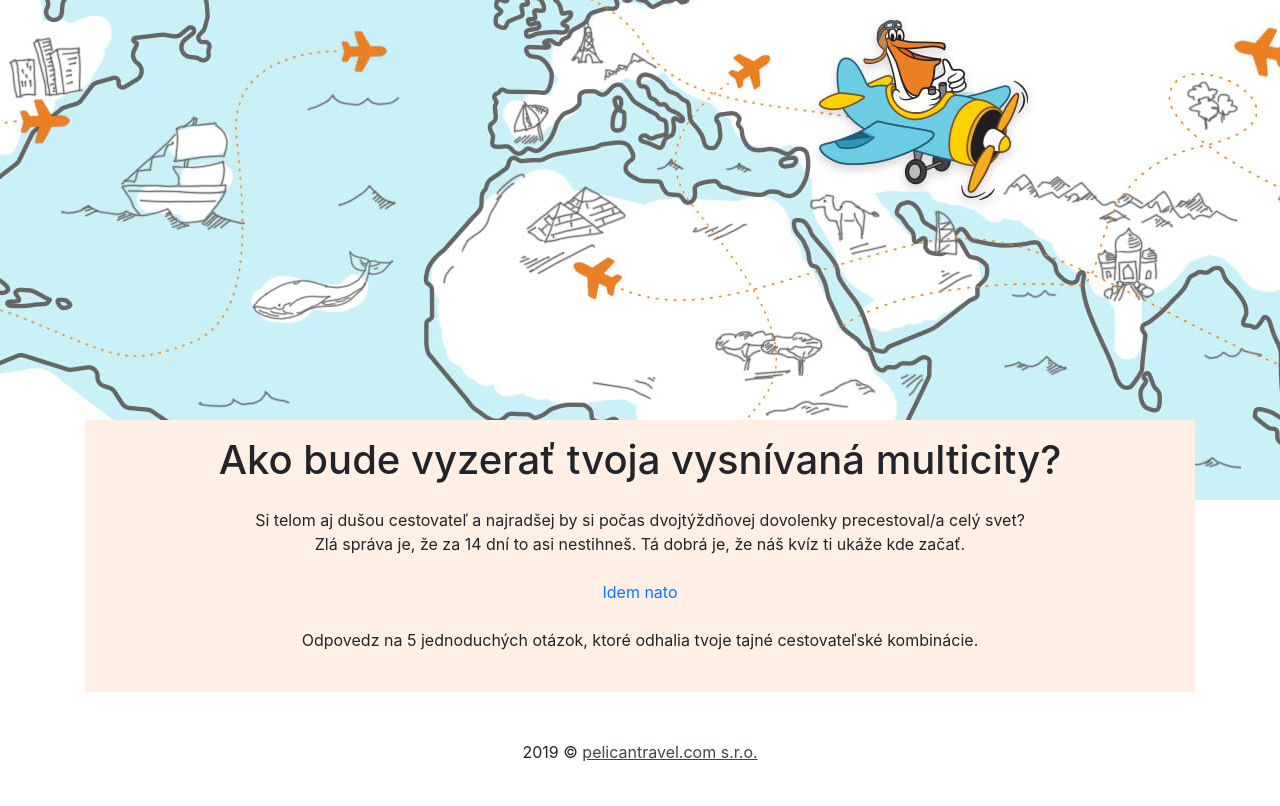
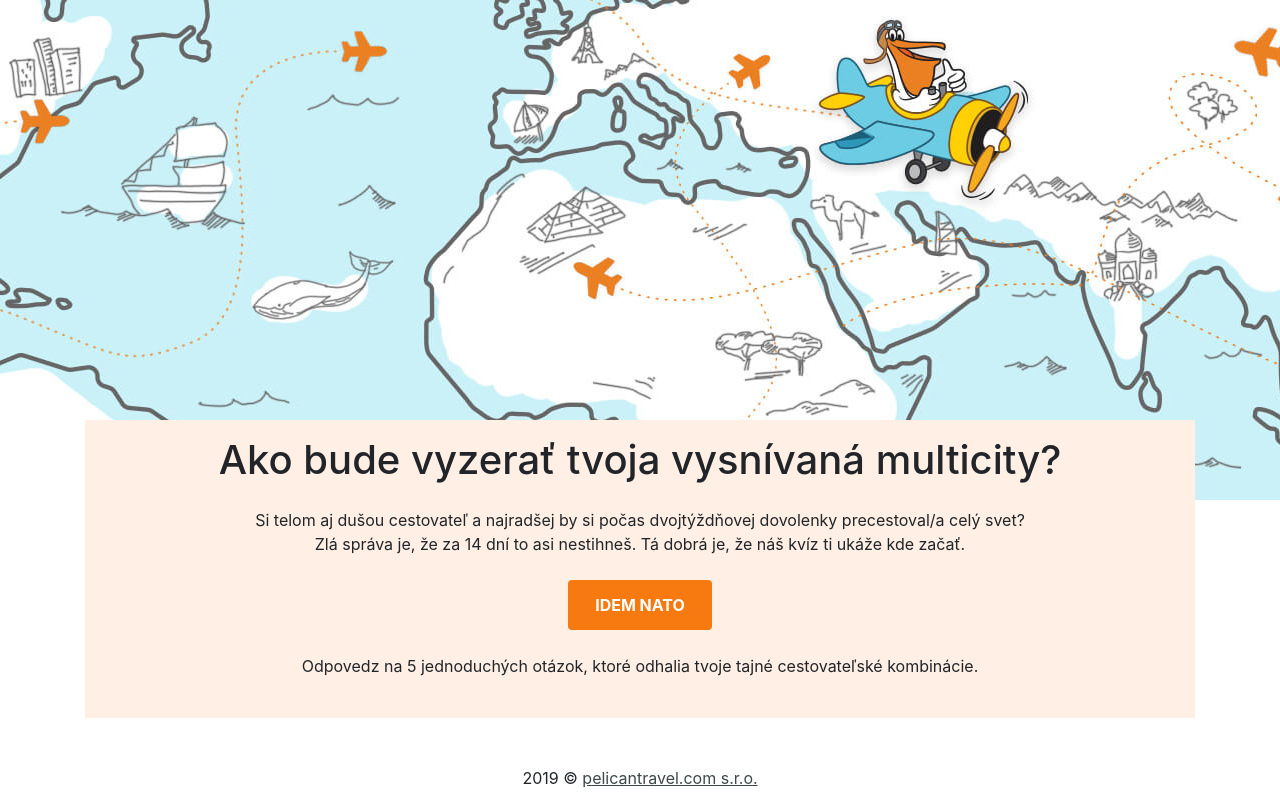
Before and after one commit to DaDlugosch/pelikan-survey, a PHP site: page / in a window 1280 px wide. Before the commit the page ends 762 px from the top, so only its background shows below. Run offline with PHP 8.4, Linux system fonts and the light colour scheme.

Commit message:
Change start button design

```diff
--- a/assets/styles/style.css
+++ b/assets/styles/style.css
@@ -6,6 +6,18 @@ header .hero-image {
 
 main {
   margin-top: -6rem;
+}
+
+main .pelikan-button {
+  background-color: #F77A10;
+  border-radius: 4px;
+  font-weight: bold;
+  font-size: 1rem;
+  line-height: 1rem;
+  text-transform: uppercase;
+  padding: 17px 27px;
+  color: #FFF;
+  border: 0;
 }
 
 main .form {
--- a/assets/styles/style.scss
+++ b/assets/styles/style.scss
@@ -7,6 +7,18 @@ header {
 
 main {
     margin-top: -6rem;
+
+    .pelikan-button {
+        background-color: #F77A10;
+        border-radius: 4px;
+        font-weight: bold;
+        font-size: 1rem;
+        line-height: 1rem;
+        text-transform: uppercase;
+        padding: 17px 27px;
+        color: #FFF;
+        border: 0;
+    }
 
     .form {
         background-color: #ffefe4;
--- a/index.php
+++ b/index.php
@@ -12,7 +12,7 @@
                     <br>
                     Zlá správa je, že za 14 dní to asi nestihneš. Tá dobrá je, že náš kvíz ti ukáže kde začať.
                 </p>
-                <a href="javascript:void(0)" onclick="window.location.href='otazka1.php';" class="mx-auto my-4">
+                <a href="javascript:void(0)" onclick="window.location.href='otazka1.php';" class="mx-auto my-4 pelikan-button">
                     Idem nato
                 </a>
                 <p class="col-12 text-center">Odpovedz na 5 jednoduchých otázok, ktoré odhalia tvoje tajné cestovateľské kombinácie.</p>
```
Also changed, not shown: 1 other file.
